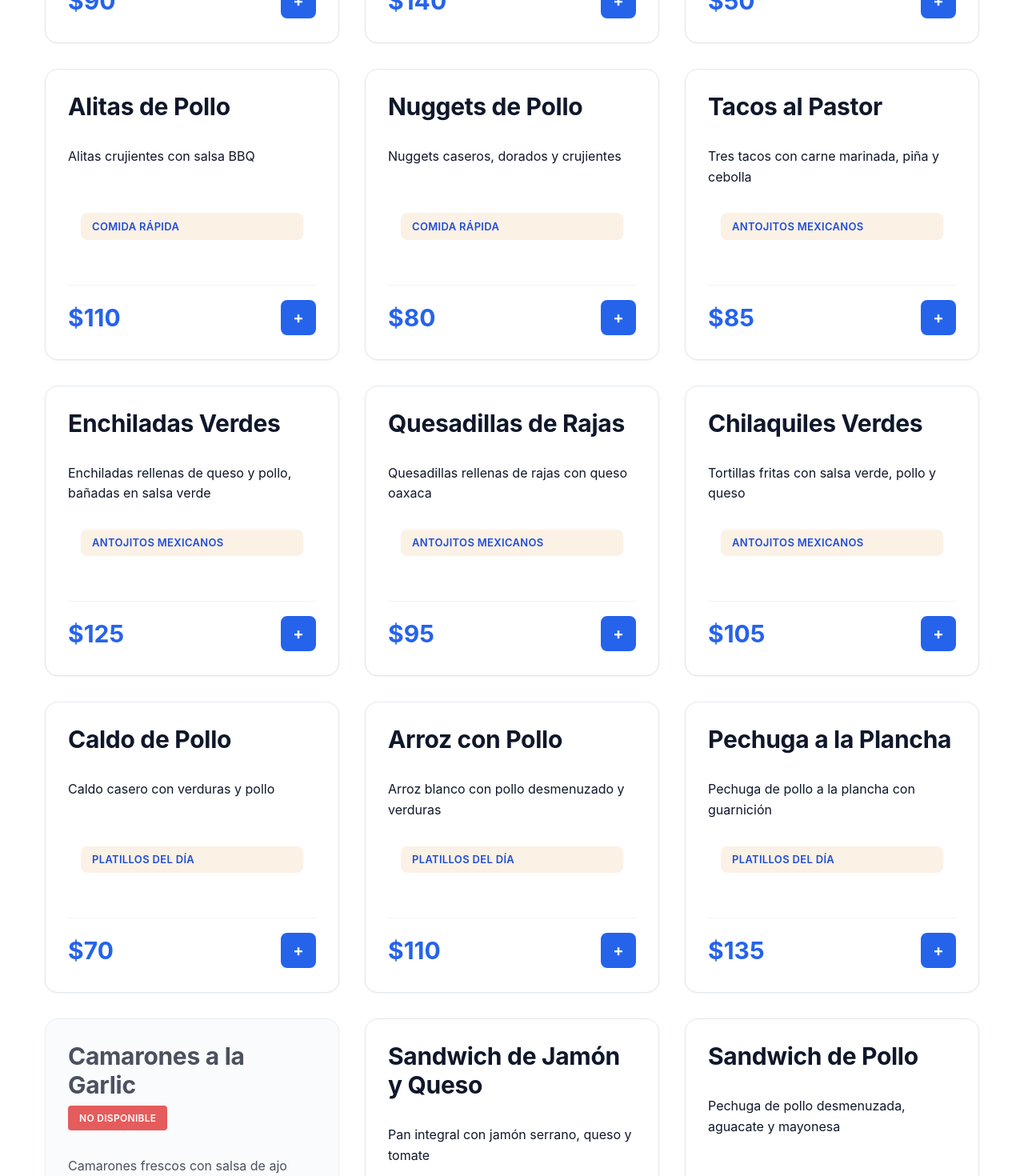
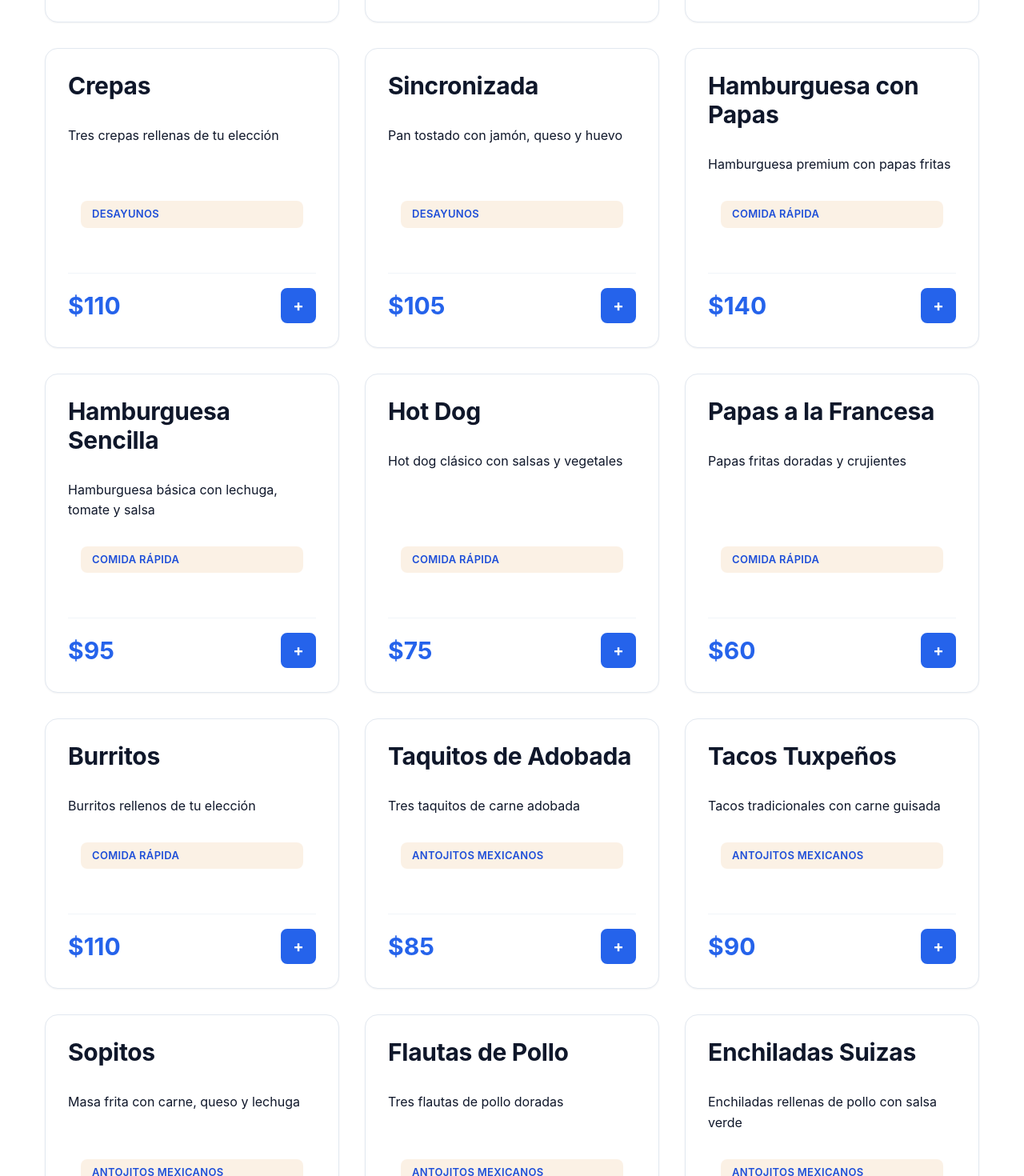
Before and after one commit to TheEdu28/cafeteria-pwa, a React (Vite) app: page /menu in a window 1280 px wide. Shown: the part 1330-2800 px from the top of the page at 80% size. Built offline with nearby package versions, Linux system fonts and the light colour scheme.

Commit message:
Correción del botón en el Menú y productos correctos de la categoría

```diff
--- a/src/data/menu.js
+++ b/src/data/menu.js
@@ -3,461 +3,559 @@ export const products = [
   {
     id: 1,
     name: "Desayuno Completo",
-    description: "Huevos, tocino, pan tostado y frutas frescas",
+    description: "Huevo, frijoles, café y pan tostado",
     price: 120,
     category: "Desayunos",
     available: true,
     options: [
-      { id: "huevos_revueltos", label: "Huevos revueltos" },
-      { id: "pan_tostado", label: "Pan tostado" },
-      { id: "sin_tocino", label: "Sin tocino" }
+      { id: "huevo_revuelto", label: "Huevo revuelto" },
+      { id: "huevo_frito", label: "Huevo frito" },
+      { id: "sin_cafe", label: "Sin café" }
     ]
   },
   {
     id: 2,
-    name: "Omelette de Queso",
-    description: "Omelette relleno de queso oaxaca y epazote",
+    name: "Orden de Huevos",
+    description: "Dos huevos preparados a tu gusto",
+    price: 85,
+    category: "Desayunos",
+    available: true,
+    options: [
+      { id: "huevo_revuelto", label: "Revueltos" },
+      { id: "huevo_frito", label: "Fritos" },
+      { id: "huevo_divorciados", label: "Divorciados" }
+    ]
+  },
+  {
+    id: 3,
+    name: "Orden de Hotcakes",
+    description: "Tres hotcakes caseros con miel y mantequilla",
     price: 95,
     category: "Desayunos",
     available: true,
     options: [
-      { id: "extra_queso", label: "Extra queso" },
-      { id: "sin_epazote", label: "Sin epazote" },
-      { id: "verduras_extra", label: "Verduras extra" }
-    ]
-  },
-  {
-    id: 3,
-    name: "Pancakes de Avena",
-    description: "Pancakes caseros acompañados con mermelada",
-    price: 85,
-    category: "Desayunos",
-    available: true,
-    options: [
-      { id: "mas_mermelada", label: "Más mermelada" },
-      { id: "miel_extra", label: "Miel extra" },
-      { id: "sin_azucar", label: "Sin azúcar" }
+      { id: "mas_miel", label: "Más miel" },
+      { id: "sin_mantequilla", label: "Sin mantequilla" },
+      { id: "con_frutas", label: "Con frutas" }
     ]
   },
   {
     id: 4,
-    name: "Huevos Rancheros",
-    description: "Huevos con salsa roja, frijoles y tortillas",
+    name: "Molletes con Mantequilla",
+    description: "Pan tostado con queso y salsa",
+    price: 80,
+    category: "Desayunos",
+    available: true,
+    options: [
+      { id: "extra_queso", label: "Extra queso" },
+      { id: "jamón", label: "Con jamón" },
+      { id: "sin_salsa", label: "Sin salsa" }
+    ]
+  },
+  {
+    id: 5,
+    name: "Chilaquiles",
+    description: "Tortillas fritas con salsa verde, queso y crema",
+    price: 100,
+    category: "Desayunos",
+    available: true,
+    options: [
+      { id: "salsa_roja", label: "Salsa roja" },
+      { id: "con_huevo", label: "Con huevo" },
+      { id: "extra_crema", label: "Extra crema" }
+    ]
+  },
+  {
+    id: 6,
+    name: "Enfrioladas",
+    description: "Tortillas con salsa fría, queso y crema",
     price: 90,
     category: "Desayunos",
     available: true,
     options: [
-      { id: "salsa_verde", label: "Salsa verde en lugar de roja" },
-      { id: "sin_cebolla", label: "Sin cebolla" },
-      { id: "tortillas_extra", label: "Tortillas extra" }
+      { id: "con_pollo", label: "Con pollo" },
+      { id: "sin_crema", label: "Sin crema" },
+      { id: "extra_queso", label: "Extra queso" }
+    ]
+  },
+  {
+    id: 7,
+    name: "Crepas",
+    description: "Tres crepas rellenas de tu elección",
+    price: 110,
+    category: "Desayunos",
+    available: true,
+    options: [
+      { id: "relleno_dulce", label: "Relleno dulce" },
+      { id: "relleno_salado", label: "Relleno salado" },
+      { id: "con_chocolate", label: "Con chocolate" }
+    ]
+  },
+  {
+    id: 8,
+    name: "Sincronizada",
+    description: "Pan tostado con jamón, queso y huevo",
+    price: 105,
+    category: "Desayunos",
+    available: true,
+    options: [
+      { id: "extra_jamón", label: "Extra jamón" },
+      { id: "extra_queso", label: "Extra queso" },
+      { id: "sin_huevo", label: "Sin huevo" }
     ]
   },
 
   // Comida Rápida
   {
-    id: 5,
-    name: "Hamburguesa Premium",
-    description: "Carne de res molida, queso, lechuga, tomate y salsa especial",
+    id: 9,
+    name: "Hamburguesa con Papas",
+    description: "Hamburguesa premium con papas fritas",
     price: 140,
     category: "Comida Rápida",
     available: true,
     options: [
+      { id: "doble_carne", label: "Doble carne" },
       { id: "sin_cebolla", label: "Sin cebolla" },
-      { id: "sin_lechuga", label: "Sin lechuga" },
-      { id: "extra_queso", label: "Extra queso" },
-      { id: "sin_salsa", label: "Sin salsa" },
-      { id: "doble_carne", label: "Doble carne" }
+      { id: "extra_queso", label: "Extra queso" }
     ]
   },
   {
-    id: 6,
-    name: "Papas Fritas",
-    description: "Papas crujientes y doradas con sal marina",
-    price: 50,
+    id: 10,
+    name: "Hamburguesa Sencilla",
+    description: "Hamburguesa básica con lechuga, tomate y salsa",
+    price: 95,
     category: "Comida Rápida",
     available: true,
     options: [
-      { id: "sin_sal", label: "Sin sal" },
-      { id: "con_queso", label: "Con queso fundido" },
-      { id: "picante", label: "Con salsa picante" }
+      { id: "sin_salsa", label: "Sin salsa" },
+      { id: "extra_lechuga", label: "Extra lechuga" },
+      { id: "con_queso", label: "Con queso" }
     ]
   },
   {
-    id: 7,
-    name: "Alitas de Pollo",
-    description: "Alitas crujientes con salsa BBQ",
+    id: 11,
+    name: "Hot Dog",
+    description: "Hot dog clásico con salsas y vegetales",
+    price: 75,
+    category: "Comida Rápida",
+    available: true,
+    options: [
+      { id: "sin_mostaza", label: "Sin mostaza" },
+      { id: "extra_cebolla", label: "Extra cebolla" },
+      { id: "picante", label: "Picante" }
+    ]
+  },
+  {
+    id: 12,
+    name: "Papas a la Francesa",
+    description: "Papas fritas doradas y crujientes",
+    price: 60,
+    category: "Comida Rápida",
+    available: true,
+    options: [
+      { id: "con_queso", label: "Con queso" },
+      { id: "sin_sal", label: "Sin sal" },
+      { id: "extra_sal", label: "Extra sal" }
+    ]
+  },
+  {
+    id: 13,
+    name: "Burritos",
+    description: "Burritos rellenos de tu elección",
     price: 110,
     category: "Comida Rápida",
     available: true,
     options: [
-      { id: "sin_bbq", label: "Sin salsa BBQ" },
-      { id: "salsa_picante", label: "Salsa picante" },
-      { id: "salsa_ranch", label: "Salsa ranch" }
-    ]
-  },
-  {
-    id: 8,
-    name: "Nuggets de Pollo",
-    description: "Nuggets caseros, dorados y crujientes",
-    price: 80,
-    category: "Comida Rápida",
-    available: true,
-    options: [
-      { id: "salsa_barbecue", label: "Salsa barbecue" },
-      { id: "salsa_mostaza", label: "Salsa mostaza" },
-      { id: "sin_salsa", label: "Sin salsa" }
+      { id: "pollo", label: "De pollo" },
+      { id: "carne", label: "De carne" },
+      { id: "vegetariano", label: "Vegetariano" }
     ]
   },
 
   // Antojitos Mexicanos
   {
-    id: 9,
-    name: "Tacos al Pastor",
-    description: "Tres tacos con carne marinada, piña y cebolla",
+    id: 14,
+    name: "Taquitos de Adobada",
+    description: "Tres taquitos de carne adobada",
     price: 85,
     category: "Antojitos Mexicanos",
     available: true,
     options: [
       { id: "sin_cebolla", label: "Sin cebolla" },
-      { id: "sin_pina", label: "Sin piña" },
-      { id: "carne_doble", label: "Carne doble" },
-      { id: "salsa_extra", label: "Salsa extra" }
+      { id: "con_guacamole", label: "Con guacamole" },
+      { id: "extra_salsa", label: "Extra salsa" }
     ]
   },
   {
-    id: 10,
-    name: "Enchiladas Verdes",
-    description: "Enchiladas rellenas de queso y pollo, bañadas en salsa verde",
-    price: 125,
+    id: 15,
+    name: "Tacos Tuxpeños",
+    description: "Tacos tradicionales con carne guisada",
+    price: 90,
     category: "Antojitos Mexicanos",
     available: true,
     options: [
-      { id: "sin_crema", label: "Sin crema" },
-      { id: "extra_queso", label: "Extra queso" },
-      { id: "salsa_roja", label: "Salsa roja en lugar de verde" },
-      { id: "carne_extra", label: "Carne extra" }
+      { id: "sin_cebolla", label: "Sin cebolla" },
+      { id: "carne_doble", label: "Carne doble" },
+      { id: "picante", label: "Picante" }
     ]
   },
   {
-    id: 11,
-    name: "Quesadillas de Rajas",
-    description: "Quesadillas rellenas de rajas con queso oaxaca",
+    id: 16,
+    name: "Sopitos",
+    description: "Masa frita con carne, queso y lechuga",
     price: 95,
     category: "Antojitos Mexicanos",
     available: true,
     options: [
       { id: "extra_queso", label: "Extra queso" },
-      { id: "sin_rajas", label: "Solo queso" },
-      { id: "pollo_extra", label: "Con pollo extra" }
+      { id: "sin_lechuga", label: "Sin lechuga" },
+      { id: "con_guacamole", label: "Con guacamole" }
     ]
   },
   {
-    id: 12,
-    name: "Chilaquiles Verdes",
-    description: "Tortillas fritas con salsa verde, pollo y queso",
-    price: 105,
+    id: 17,
+    name: "Flautas de Pollo",
+    description: "Tres flautas de pollo doradas",
+    price: 100,
     category: "Antojitos Mexicanos",
     available: true,
     options: [
-      { id: "crema_extra", label: "Crema extra" },
-      { id: "queso_extra", label: "Queso extra" },
-      { id: "sin_cebolla", label: "Sin cebolla" },
-      { id: "huevo_extra", label: "Con huevo" }
+      { id: "con_crema", label: "Con crema" },
+      { id: "con_guacamole", label: "Con guacamole" },
+      { id: "extra_salsa", label: "Extra salsa" }
+    ]
+  },
+  {
+    id: 18,
+    name: "Enchiladas Suizas",
+    description: "Enchiladas rellenas de pollo con salsa verde",
+    price: 125,
+    category: "Antojitos Mexicanos",
+    available: true,
+    options: [
+      { id: "salsa_roja", label: "Salsa roja" },
+      { id: "sin_crema", label: "Sin crema" },
+      { id: "extra_queso", label: "Extra queso" }
     ]
   },
 
   // Platillos del Día
   {
-    id: 13,
-    name: "Caldo de Pollo",
-    description: "Caldo casero con verduras y pollo",
-    price: 70,
+    id: 19,
+    name: "Guiso del Día con Agua",
+    description: "Platillo del día con agua fresca",
+    price: 85,
     category: "Platillos del Día",
     available: true,
     options: [
-      { id: "sin_verduras", label: "Sin verduras" },
-      { id: "carne_extra", label: "Carne extra" },
-      { id: "limón_extra", label: "Con limón extra" }
+      { id: "sin_picante", label: "Sin picante" },
+      { id: "carne_extra", label: "Carne extra" }
     ]
   },
   {
-    id: 14,
-    name: "Arroz con Pollo",
-    description: "Arroz blanco con pollo desmenuzado y verduras",
-    price: 110,
+    id: 20,
+    name: "Guiso del Día sin Agua",
+    description: "Platillo del día sin agua fresca",
+    price: 75,
     category: "Platillos del Día",
     available: true,
     options: [
-      { id: "sin_verduras", label: "Sin verduras" },
-      { id: "arroz_integral", label: "Arroz integral" },
-      { id: "carne_doble", label: "Carne doble" }
-    ]
-  },
-  {
-    id: 15,
-    name: "Pechuga a la Plancha",
-    description: "Pechuga de pollo a la plancha con guarnición",
-    price: 135,
-    category: "Platillos del Día",
-    available: true,
-    options: [
-      { id: "sin_sal", label: "Sin sal" },
-      { id: "verduras_extra", label: "Verduras extra" },
-      { id: "salsa_aparte", label: "Salsa aparte" }
-    ]
-  },
-  {
-    id: 16,
-    name: "Camarones a la Garlic",
-    description: "Camarones frescos con salsa de ajo",
-    price: 160,
-    category: "Platillos del Día",
-    available: false,
-    options: [
-      { id: "menos_ajo", label: "Menos ajo" },
-      { id: "sin_mantequilla", label: "Sin mantequilla" },
-      { id: "salsa_extra", label: "Salsa extra" }
+      { id: "sin_picante", label: "Sin picante" },
+      { id: "carne_extra", label: "Carne extra" }
     ]
   },
 
   // Sandwiches
   {
-    id: 17,
-    name: "Sandwich de Jamón y Queso",
-    description: "Pan integral con jamón serrano, queso y tomate",
-    price: 75,
-    category: "Sandwiches",
-    available: true,
-    options: [
-      { id: "tostado", label: "Tostado" },
-      { id: "sin_mayonesa", label: "Sin mayonesa" },
-      { id: "extra_queso", label: "Extra queso" },
-      { id: "con_aguacate", label: "Con aguacate" }
-    ]
-  },
-  {
-    id: 18,
-    name: "Sandwich de Pollo",
-    description: "Pechuga de pollo desmenuzada, aguacate y mayonesa",
-    price: 85,
-    category: "Sandwiches",
-    available: true,
-    options: [
-      { id: "tostado", label: "Tostado" },
-      { id: "sin_mayonesa", label: "Sin mayonesa" },
-      { id: "sin_aguacate", label: "Sin aguacate" },
-      { id: "carne_extra", label: "Carne extra" }
-    ]
-  },
-  {
-    id: 19,
-    name: "Sandwich Club",
-    description: "Triple deck con jamón, pollo, queso, lechuga y tomate",
+    id: 21,
+    name: "Sandwich de Lomo",
+    description: "Pan integral con lomo de res y vegetales",
     price: 115,
     category: "Sandwiches",
     available: true,
     options: [
       { id: "tostado", label: "Tostado" },
       { id: "sin_mayonesa", label: "Sin mayonesa" },
-      { id: "sin_bacon", label: "Sin bacon" },
+      { id: "con_aguacate", label: "Con aguacate" }
+    ]
+  },
+  {
+    id: 22,
+    name: "Sandwich de Pollo",
+    description: "Pechuga de pollo desmenuzada con vegetales",
+    price: 95,
+    category: "Sandwiches",
+    available: true,
+    options: [
+      { id: "tostado", label: "Tostado" },
+      { id: "sin_mayonesa", label: "Sin mayonesa" },
       { id: "carne_extra", label: "Carne extra" }
     ]
   },
   {
-    id: 20,
-    name: "Sandwich Vegano",
-    description: "Vegetales frescos, hummus y aguacate",
-    price: 80,
+    id: 23,
+    name: "Sandwich de Panela",
+    description: "Queso de panela con vegetales frescos",
+    price: 85,
     category: "Sandwiches",
     available: true,
     options: [
       { id: "tostado", label: "Tostado" },
-      { id: "sin_hummus", label: "Sin hummus" },
-      { id: "verduras_extra", label: "Verduras extra" }
+      { id: "queso_extra", label: "Queso extra" },
+      { id: "con_aguacate", label: "Con aguacate" }
+    ]
+  },
+  {
+    id: 24,
+    name: "Sandwich de Jamón",
+    description: "Jamón serrano con queso y vegetales",
+    price: 90,
+    category: "Sandwiches",
+    available: true,
+    options: [
+      { id: "tostado", label: "Tostado" },
+      { id: "jamón_extra", label: "Jamón extra" },
+      { id: "con_aguacate", label: "Con aguacate" }
     ]
   },
 
   // Tortas
   {
-    id: 21,
-    name: "Torta de Milanesa",
-    description: "Pan blanco con milanesa de pollo, aguacate y cebolla",
-    price: 95,
+    id: 25,
+    name: "Torta de Lomo",
+    description: "Pan blanco con lomo de res y aguacate",
+    price: 125,
     category: "Tortas",
     available: true,
     options: [
-      { id: "sin_cebolla", label: "Sin cebolla" },
       { id: "sin_mayonesa", label: "Sin mayonesa" },
-      { id: "doble_milanesa", label: "Doble milanesa" },
-      { id: "con_queso", label: "Con queso" }
+      { id: "doble_lomo", label: "Doble lomo" },
+      { id: "sin_cebolla", label: "Sin cebolla" }
     ]
   },
   {
-    id: 22,
+    id: 26,
+    name: "Torta Hawaiiana",
+    description: "Carne, jamón, queso y piña",
+    price: 130,
+    category: "Tortas",
+    available: true,
+    options: [
+      { id: "sin_piña", label: "Sin piña" },
+      { id: "extra_queso", label: "Extra queso" },
+      { id: "picante", label: "Picante" }
+    ]
+  },
+  {
+    id: 27,
     name: "Torta Cubana",
-    description: "Pan bolillo con carne, queso, jamón y huevo",
+    description: "Carne, jamón, queso, huevo y aguacate",
+    price: 135,
+    category: "Tortas",
+    available: true,
+    options: [
+      { id: "sin_huevo", label: "Sin huevo" },
+      { id: "extra_carne", label: "Extra carne" },
+      { id: "sin_mayonesa", label: "Sin mayonesa" }
+    ]
+  },
+  {
+    id: 28,
+    name: "Torta de Panela",
+    description: "Queso de panela con vegetales frescos",
+    price: 105,
+    category: "Tortas",
+    available: true,
+    options: [
+      { id: "queso_extra", label: "Queso extra" },
+      { id: "con_jamón", label: "Con jamón" },
+      { id: "sin_mayonesa", label: "Sin mayonesa" }
+    ]
+  },
+  {
+    id: 29,
+    name: "Torta de Jamón",
+    description: "Jamón serrano con queso y aguacate",
     price: 110,
     category: "Tortas",
     available: true,
     options: [
-      { id: "sin_huevo", label: "Sin huevo" },
-      { id: "extra_queso", label: "Extra queso" },
-      { id: "sin_mayonesa", label: "Sin mayonesa" },
-      { id: "carne_doble", label: "Carne doble" }
+      { id: "jamón_extra", label: "Jamón extra" },
+      { id: "queso_extra", label: "Queso extra" },
+      { id: "sin_aguacate", label: "Sin aguacate" }
     ]
   },
   {
-    id: 23,
-    name: "Torta de Pollo",
-    description: "Pollo desmenuzado, frijoles, queso y jalapeños",
-    price: 100,
+    id: 30,
+    name: "Medio Pachuco Sencillo",
+    description: "Media bolillo con carne y vegetales",
+    price: 85,
     category: "Tortas",
     available: true,
     options: [
-      { id: "sin_jalapenos", label: "Sin jalapeños" },
-      { id: "extra_queso", label: "Extra queso" },
-      { id: "carne_extra", label: "Carne extra" },
-      { id: "picante", label: "Más picante" }
+      { id: "carne_doble", label: "Carne doble" },
+      { id: "sin_cebolla", label: "Sin cebolla" },
+      { id: "picante", label: "Picante" }
     ]
   },
   {
-    id: 24,
-    name: "Torta Yucateca",
-    description: "Carne de cerdo, salsa habanero y cebolla",
+    id: 31,
+    name: "Medio Pachuco con Carne",
+    description: "Media bolillo con carne extra y aguacate",
     price: 105,
     category: "Tortas",
     available: true,
     options: [
-      { id: "menos_picante", label: "Menos picante" },
-      { id: "sin_cebolla", label: "Sin cebolla" },
-      { id: "carne_extra", label: "Carne extra" }
+      { id: "carne_doble", label: "Carne doble" },
+      { id: "sin_aguacate", label: "Sin aguacate" },
+      { id: "con_queso", label: "Con queso" }
     ]
   },
 
   // Opciones Ligeras
   {
-    id: 25,
-    name: "Ensalada César",
-    description: "Lechuga romana, crutones, queso parmesano y aderezo",
-    price: 85,
+    id: 32,
+    name: "Ensalada de Pollo",
+    description: "Lechuga, pollo, tomate y aderezo",
+    price: 105,
     category: "Opciones Ligeras",
     available: true,
     options: [
-      { id: "sin_crutones", label: "Sin crutones" },
       { id: "aderezo_aparte", label: "Aderezo aparte" },
-      { id: "queso_extra", label: "Queso extra" },
-      { id: "pollo_extra", label: "Con pollo extra" }
+      { id: "pollo_extra", label: "Pollo extra" },
+      { id: "sin_queso", label: "Sin queso" }
     ]
   },
   {
-    id: 26,
-    name: "Ensalada de Frutas",
-    description: "Mezcla de frutas frescas de temporada",
+    id: 33,
+    name: "Fruta",
+    description: "Combinación de frutas frescas de temporada",
     price: 65,
     category: "Opciones Ligeras",
     available: true,
     options: [
-      { id: "sin_limon", label: "Sin limón" },
-      { id: "miel_extra", label: "Miel extra" },
-      { id: "menta", label: "Con menta" }
+      { id: "con_limon", label: "Con limón" },
+      { id: "con_chile", label: "Con chile" },
+      { id: "sin_limon", label: "Sin limón" }
     ]
   },
   {
-    id: 27,
-    name: "Wrap de Verduras",
-    description: "Tortilla integral rellena de vegetales y hummus",
-    price: 75,
+    id: 34,
+    name: "Gelatina",
+    description: "Gelatina de sabor a elegir",
+    price: 35,
     category: "Opciones Ligeras",
     available: true,
     options: [
-      { id: "sin_hummus", label: "Sin hummus" },
-      { id: "verduras_extra", label: "Verduras extra" },
-      { id: "sin_queso", label: "Sin queso" }
-    ]
-  },
-  {
-    id: 28,
-    name: "Ceviche",
-    description: "Pescado marinado en limón con cebolla y cilantro",
-    price: 125,
-    category: "Opciones Ligeras",
-    available: true,
-    options: [
-      { id: "sin_cebolla", label: "Sin cebolla" },
-      { id: "sin_cilantro", label: "Sin cilantro" },
-      { id: "picante_extra", label: "Picante extra" },
-      { id: "camaron_extra", label: "Camarón extra" }
+      { id: "sabor_fresa", label: "Fresa" },
+      { id: "sabor_lima", label: "Lima" },
+      { id: "sabor_piña", label: "Piña" }
     ]
   },
 
   // Bebidas
   {
-    id: 29,
-    name: "Café Americano",
-    description: "Café molido fresco en agua caliente",
+    id: 35,
+    name: "Agua de Sabor",
+    description: "Agua fresca de sabor a elegir",
+    price: 30,
+    category: "Bebidas",
+    available: true,
+    options: [
+      { id: "jamaica", label: "Jamaica" },
+      { id: "tamarindo", label: "Tamarindo" },
+      { id: "horchata", label: "Horchata" }
+    ]
+  },
+  {
+    id: 36,
+    name: "Jugo Natural de Naranja",
+    description: "Jugo fresco de naranja recién exprimido",
+    price: 45,
+    category: "Bebidas",
+    available: true,
+    options: [
+      { id: "con_hielo", label: "Con hielo" },
+      { id: "sin_pulpa", label: "Sin pulpa" },
+      { id: "con_limon", label: "Con limón" }
+    ]
+  },
+  {
+    id: 37,
+    name: "Jugo Verde",
+    description: "Jugo detox con espinaca, nopal y piña",
+    price: 55,
+    category: "Bebidas",
+    available: true,
+    options: [
+      { id: "con_hielo", label: "Con hielo" },
+      { id: "sin_limon", label: "Sin limón" },
+      { id: "extra_jengibre", label: "Extra jengibre" }
+    ]
+  },
+  {
+    id: 38,
+    name: "Licuado de Frutas",
+    description: "Licuado hecho con frutas frescas",
+    price: 65,
+    category: "Bebidas",
+    available: true,
+    options: [
+      { id: "con_leche", label: "Con leche" },
+      { id: "sin_azucar", label: "Sin azúcar" },
+      { id: "con_hielo", label: "Con hielo" }
+    ]
+  },
+  {
+    id: 39,
+    name: "Chocomilk",
+    description: "Chocolate con leche caliente o fría",
+    price: 55,
+    category: "Bebidas",
+    available: true,
+    options: [
+      { id: "caliente", label: "Caliente" },
+      { id: "frio", label: "Frío" },
+      { id: "marshmallows", label: "Con marshmallows" }
+    ]
+  },
+  {
+    id: 40,
+    name: "Vaso con Leche",
+    description: "Leche fresca en vaso",
+    price: 40,
+    category: "Bebidas",
+    available: true,
+    options: [
+      { id: "leche_entera", label: "Leche entera" },
+      { id: "leche_descremada", label: "Leche descremada" },
+      { id: "caliente", label: "Caliente" }
+    ]
+  },
+  {
+    id: 41,
+    name: "Café",
+    description: "Café negro recién preparado",
     price: 35,
     category: "Bebidas",
     available: true,
     options: [
       { id: "con_leche", label: "Con leche" },
       { id: "sin_azucar", label: "Sin azúcar" },
-      { id: "mas_azucar", label: "Más azúcar" },
-      { id: "con_hielo", label: "Con hielo" }
+      { id: "espresso", label: "Espresso" }
     ]
   },
   {
-    id: 30,
-    name: "Cappuccino",
-    description: "Espresso con leche vaporizada y espuma",
-    price: 55,
-    category: "Bebidas",
-    available: true,
-    options: [
-      { id: "sin_azucar", label: "Sin azúcar" },
-      { id: "mas_espuma", label: "Más espuma" },
-      { id: "sin_espuma", label: "Sin espuma" },
-      { id: "con_hielo", label: "Con hielo" }
-    ]
-  },
-  {
-    id: 31,
-    name: "Jugo Natural",
-    description: "Jugo fresco de naranja o zanahoria",
-    price: 45,
-    category: "Bebidas",
-    available: true,
-    options: [
-      { id: "con_hielo", label: "Con hielo" },
-      { id: "sin_pulpa", label: "Sin pulpa" },
-      { id: "naranja", label: "Naranja" },
-      { id: "zanahoria", label: "Zanahoria" }
-    ]
-  },
-  {
-    id: 32,
-    name: "Smoothie de Fresa",
-    description: "Fresa, yogur natural y miel",
-    price: 65,
-    category: "Bebidas",
-    available: true,
-    options: [
-      { id: "sin_miel", label: "Sin miel" },
-      { id: "mas_hielo", label: "Más hielo" },
-      { id: "leche_extra", label: "Leche extra" },
-      { id: "proteina", label: "Con proteína" }
-    ]
-  },
-  {
-    id: 33,
-    name: "Refresco",
-    description: "Refresco frio a elegir",
+    id: 42,
+    name: "Té",
+    description: "Té caliente a elegir",
     price: 40,
     category: "Bebidas",
     available: true,
     options: [
-      { id: "sin_hielo", label: "Sin hielo" },
-      { id: "mas_hielo", label: "Más hielo" },
-      { id: "con_limon", label: "Con limón" }
+      { id: "té_negro", label: "Té negro" },
+      { id: "té_verde", label: "Té verde" },
+      { id: "té_manzanilla", label: "Té manzanilla" }
     ]
   }
-]
+];
```
Also changed, not shown: src/pages/Menu.css (+12 -1 lines).
